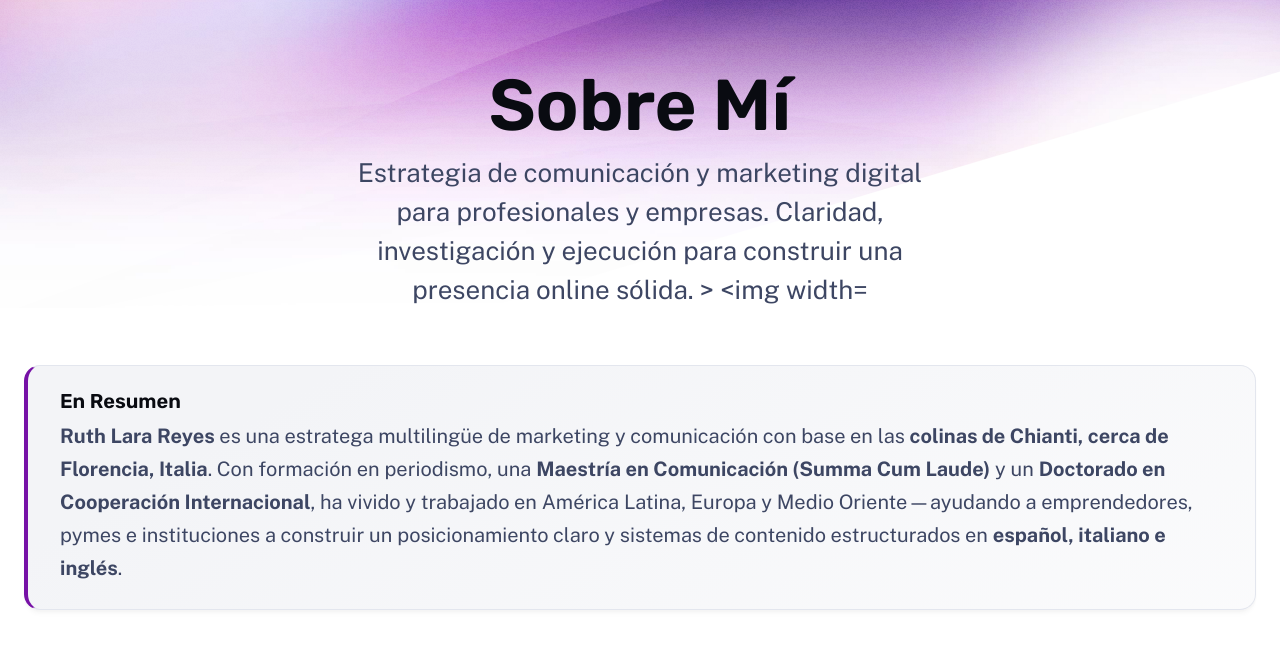
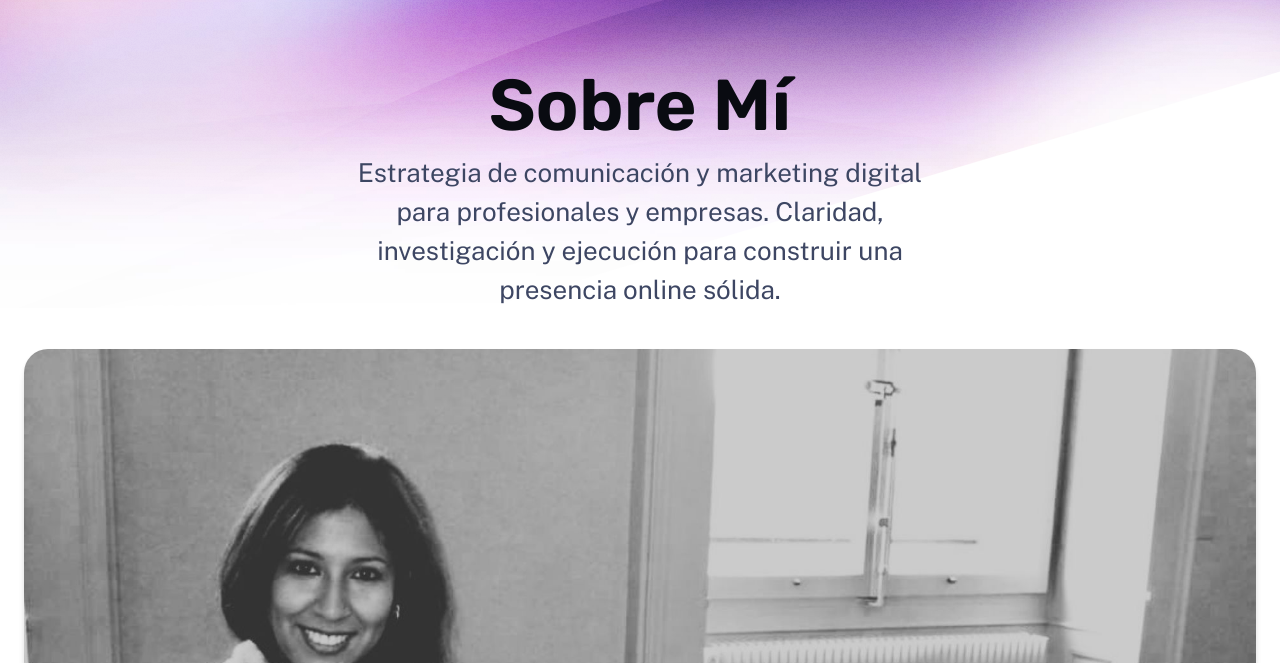
Before and after one commit to rutylarareyes-stack/communications-strategy, an Astro site: page /es/about in a window 1280 px wide. Shown: the part 119-782 px from the top of the page. Built offline with nearby package versions, Linux system fonts and the light colour scheme; Astro itself is replaced by a stand-in of ours.

Commit message:
Update about.astro

```diff
--- a/src/pages/es/about.astro
+++ b/src/pages/es/about.astro
@@ -39,8 +39,8 @@ const personSchema = {
     <main class="wrapper about">
       <Hero
         title="Sobre Mí"
-        tagline="Estrategia de comunicación y marketing digital para profesionales y empresas. Claridad, investigación y ejecución para construir una presencia online sólida.
->
+        tagline="Estrategia de comunicación y marketing digital para profesionales y empresas. Claridad, investigación y ejecución para construir una presencia online sólida."
+      >
         <img
           width="1553"
           height="873"
```
